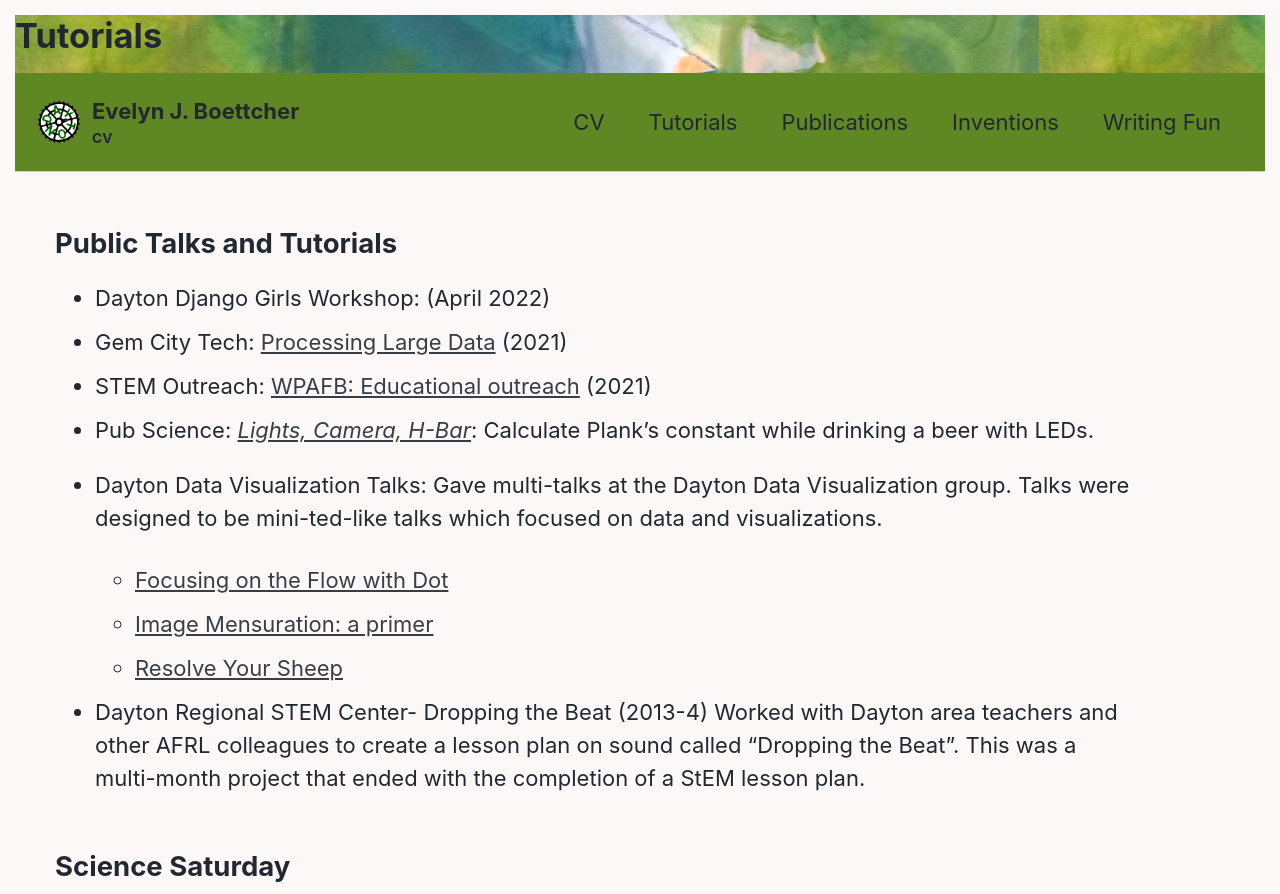
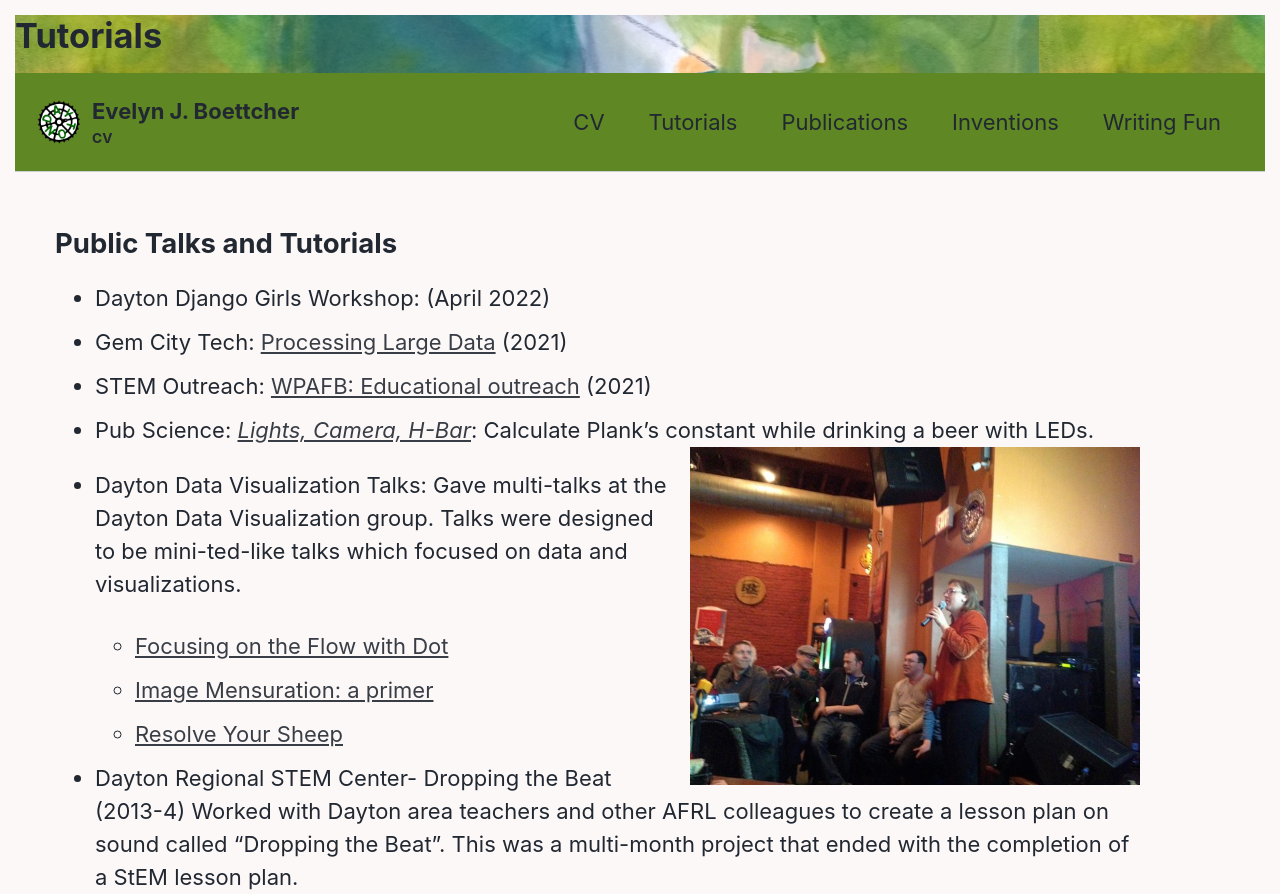
Before and after one commit to ejboettcher/evelyn_j_boettcher_cv, a Jekyll site: the page built from tutorials.md, in a window 1280 px wide. Shown: the top 894 px of the page. Built offline with Jekyll 4.4.1, drawn with Linux system fonts in a browser that asks for light colours; cached includes are drawn as plain includes; grey boxes are pictures that could not be loaded.

Commit message:
Added image

```diff
--- a/tutorials.md
+++ b/tutorials.md
@@ -31,6 +31,7 @@ feature_row:
 - STEM Outreach: [WPAFB: Educational outreach](https://www.youtube.com/watch?v=9x0lPsfbQdo) (2021)
 - Pub Science: [*Lights, Camera, H-Bar*](https://drive.google.com/file/d/0BzCwhHRUxz7Yc2RnR3otOUZPelk/view?usp=sharing):
  Calculate Plank's constant while drinking a beer with LEDs.
+ ![PubScience](assets/img/tutorial/pubscience.jpg){: .align-right}
 - Dayton Data Visualization Talks: Gave multi-talks at the Dayton Data Visualization group. Talks were designed to be mini-ted-like talks which focused on data and visualizations.
 
   - [Focusing on the Flow with Dot](https://docs.google.com/presentation/d/1DfbmtCJKQVGnex6X4_0GPhgitkCi0a6fufh2VAqx6sI/edit?usp=sharing)
```
Also changed, not shown: assets/img/tutorial/pubscience.jpg (added).
